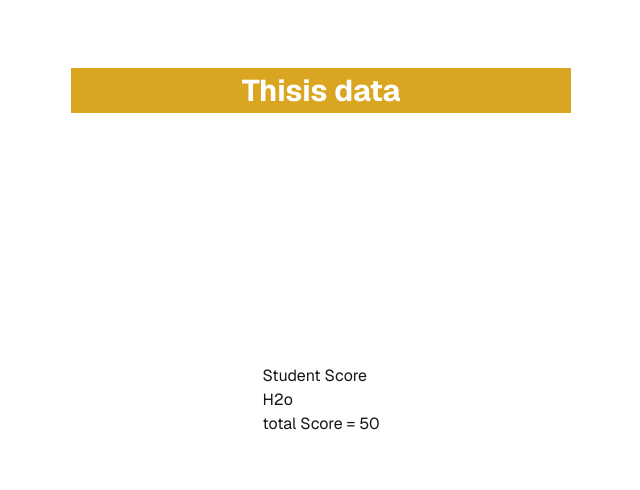
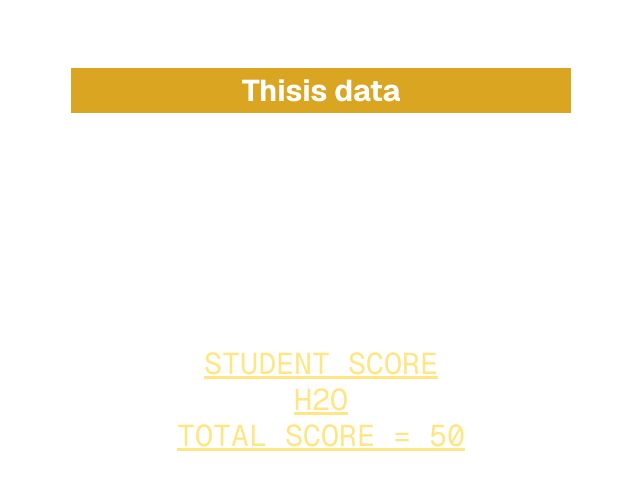
Before and after one commit to H2oZN/Start101, a Next.js app: page / in a window 1280 px wide. Shown: the top 490 px of the page, without its empty margins (319-959 px from the left). Built offline with nearby package versions, Linux system fonts and the light colour scheme.

Commit message:
finishtailwind01

```diff
--- a/Components/MathS.js
+++ b/Components/MathS.js
@@ -6,7 +6,7 @@ export default function MathS() {
   const Mid = 20;
   const Final = 30;
   return (
-    <div className="classes.container">
+    <div className="text-3xl text-amber-200 non-italic text-center underline font-mono leading uppercase w-200 m-10">
       <h1>Student Score</h1>
       <h3>{Name}</h3>
       <p>total Score = {Mid + Final}</p>
```
